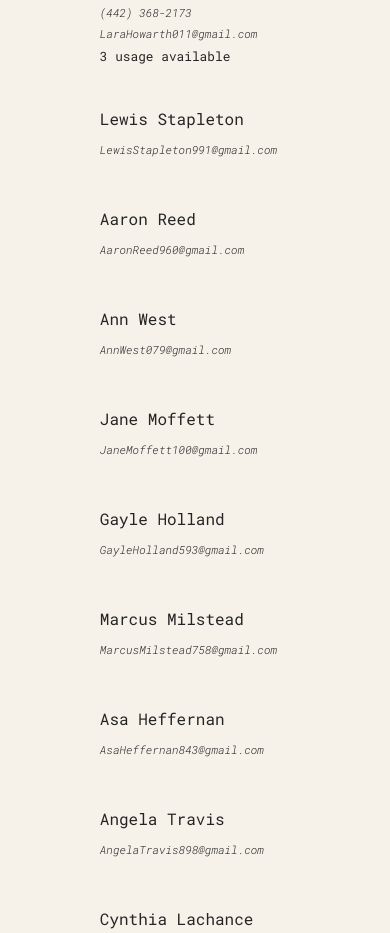
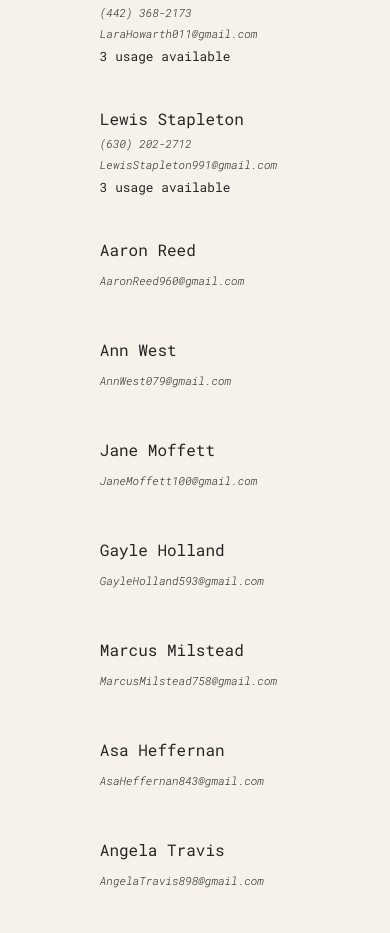
Before and after one commit to Chingsan53/gas-discount, a React (Create React App) app: page / in a window 390 px wide. Shown: the part 840-1773 px from the top of the page. Built offline with nearby package versions, Linux system fonts and the light colour scheme.

Commit message:
adding new phone number

```diff
--- a/src/App.js
+++ b/src/App.js
@@ -34,8 +34,9 @@ const numberData = [
   },
   {
     name: "Lewis Stapleton",
-    phoneNumber: "",
+    phoneNumber: "(630) 202-2712",
     gmail: "LewisStapleton991@gmail.com",
+    status: "3 usage available",
   },
   {
     name: "Aaron Reed",
```
